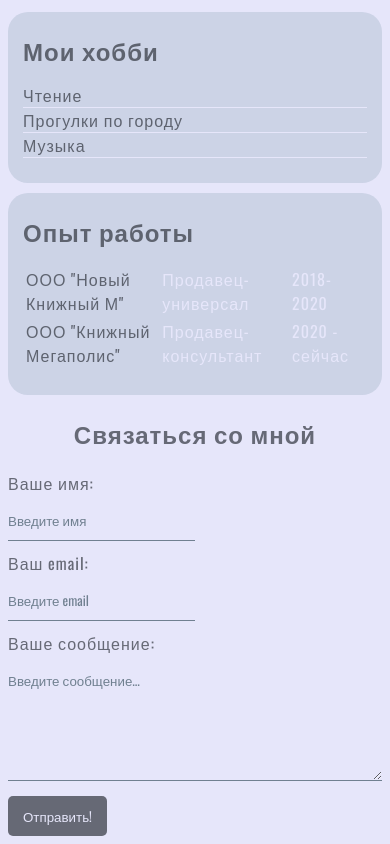
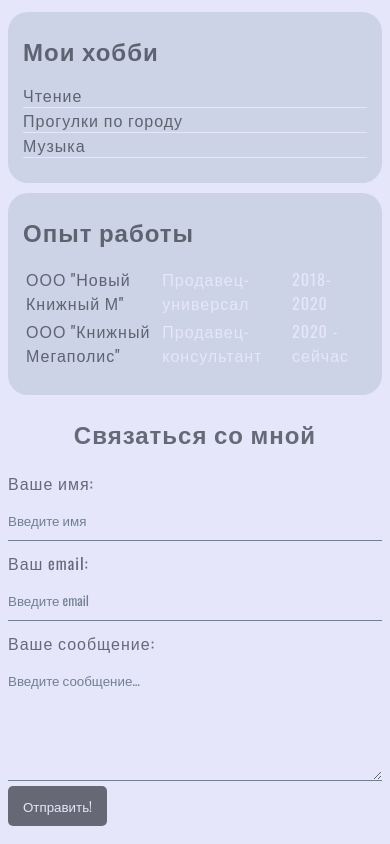
Before and after one commit to Liliya-Kostiukhina99/resume, a plain HTML site: page index.html in a window 390 px wide. Shown: the part 619-1463 px from the top of the page. Drawn offline with nearby package versions, Linux system fonts and the light colour scheme.

Commit message:
Add styles

```diff
--- a/styles.css
+++ b/styles.css
@@ -137,7 +137,7 @@ a:active {
         display: block;
     }
 
-    .form-row, .form-group {
+    .form-row .form-group {
         width: 100%;
         margin-right: 0;
         margin-bottom: 10px;
```
